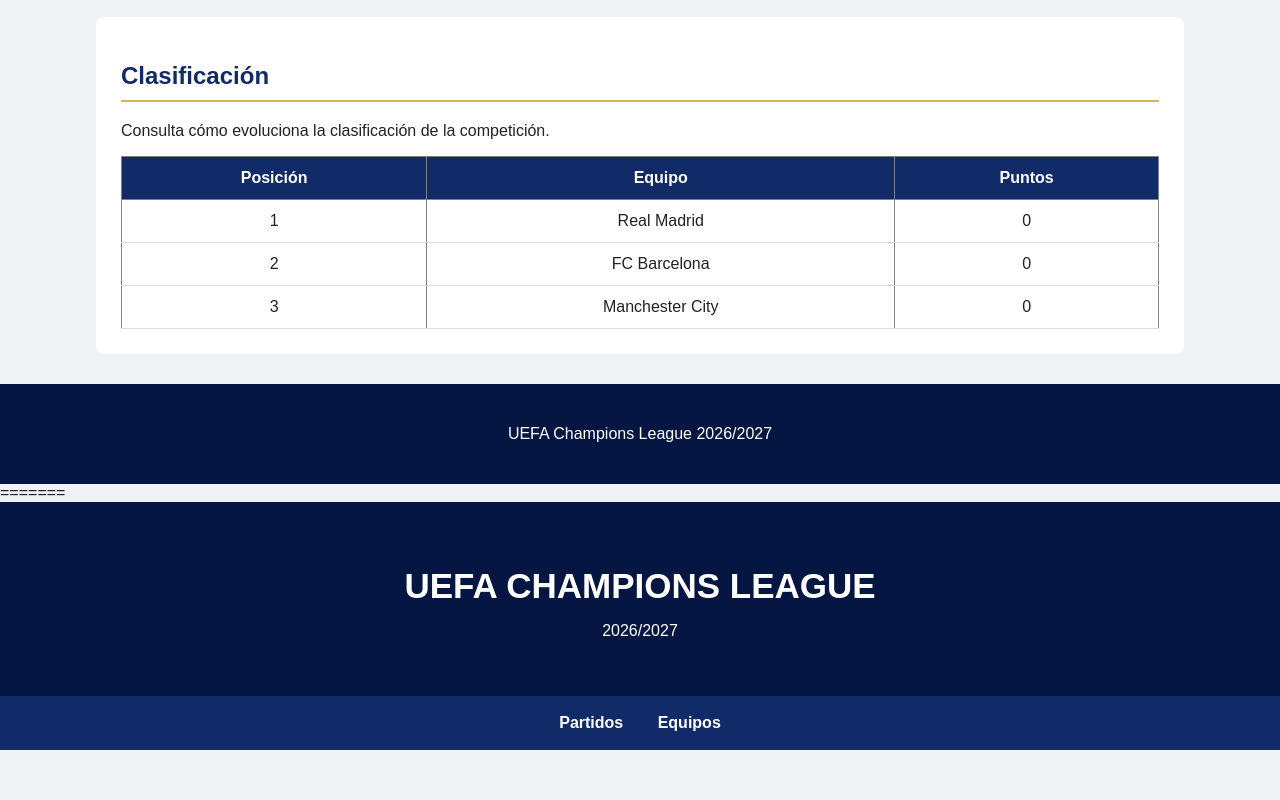
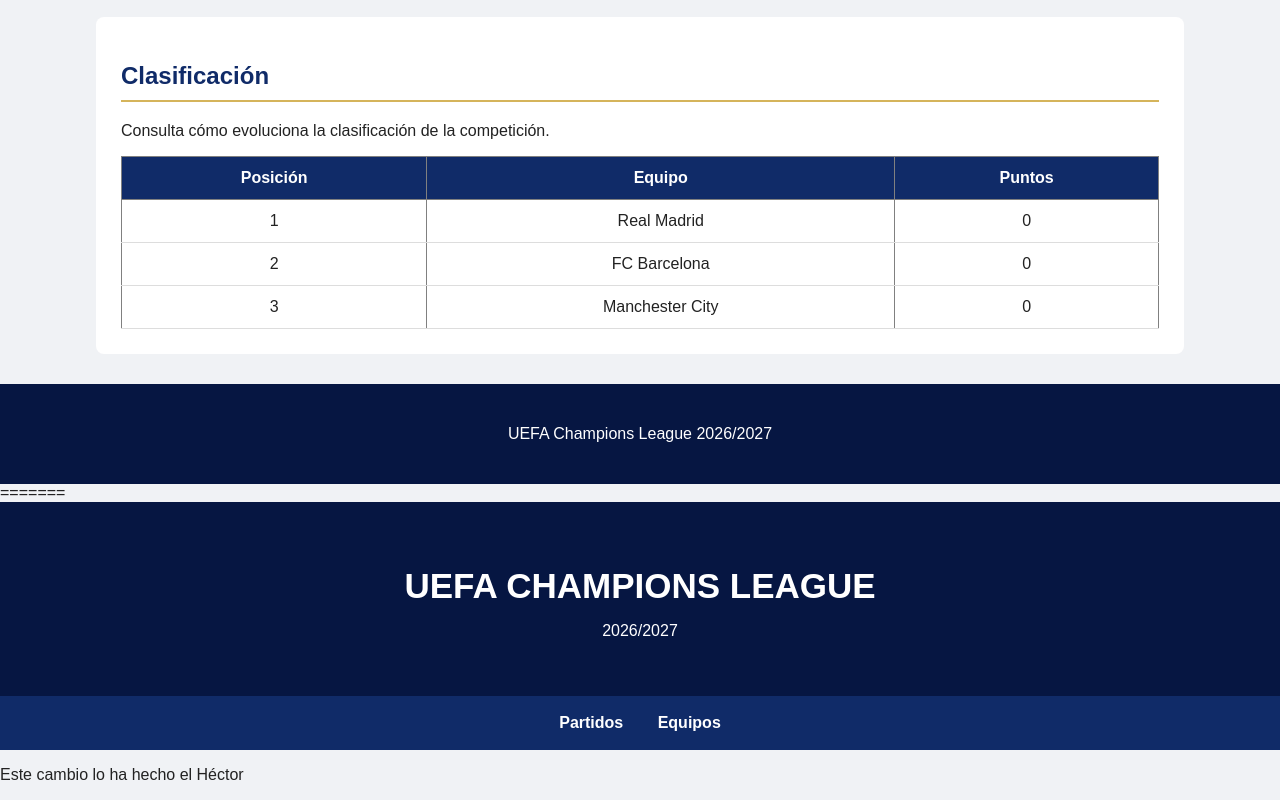
Before and after one commit to hectormartin123/PROYECTO-GIT-CHAMPIONS-LEAGUE, a plain HTML site: page index.html in a window 1280 px wide. Shown: the part 1967-2767 px from the top of the page. Before the commit the page ends 2717 px from the top, so only its background shows below. Drawn offline with Linux system fonts and the light colour scheme.

Commit message:
Cambio de Héctor

```diff
--- a/index.html
+++ b/index.html
@@ -127,5 +127,7 @@
         <a href="#partidos">Partidos</a>
         <a href="#equipos">Equipos</a>
     </nav>
+
+    <p>Este cambio lo ha hecho el Héctor</p>
 </body>
 </html>
```
